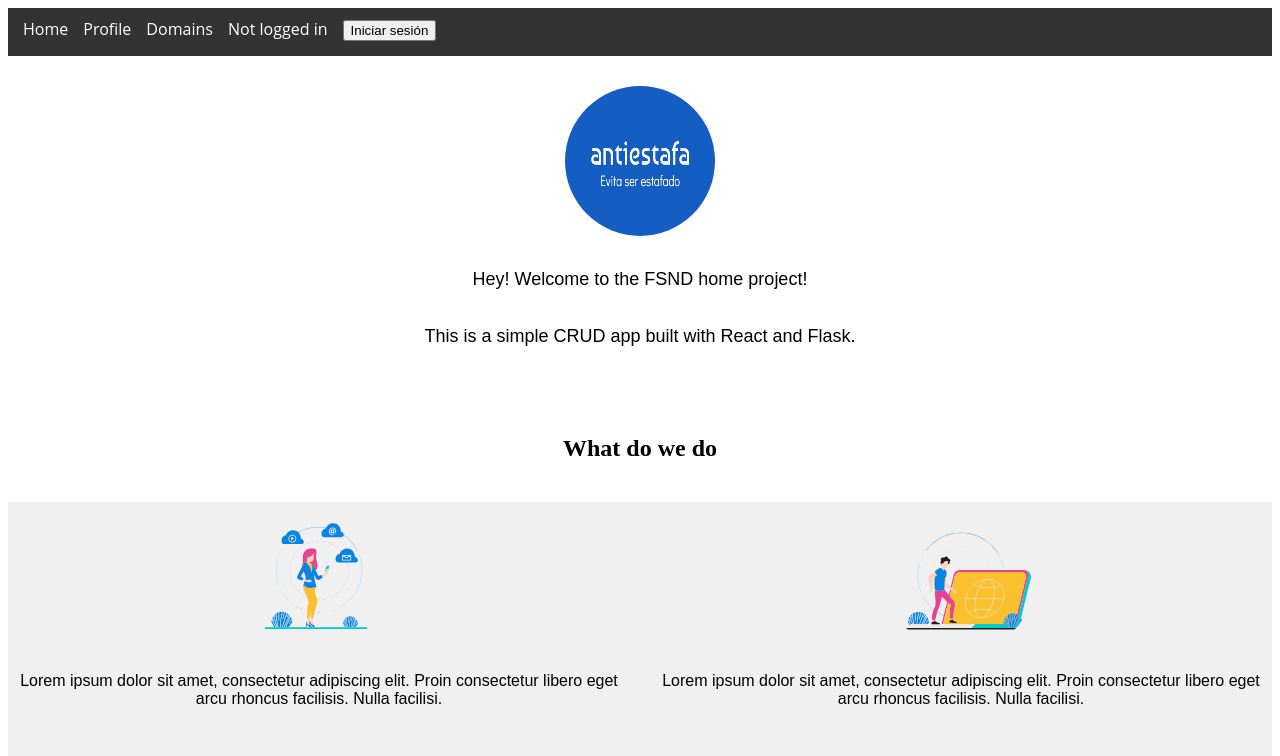
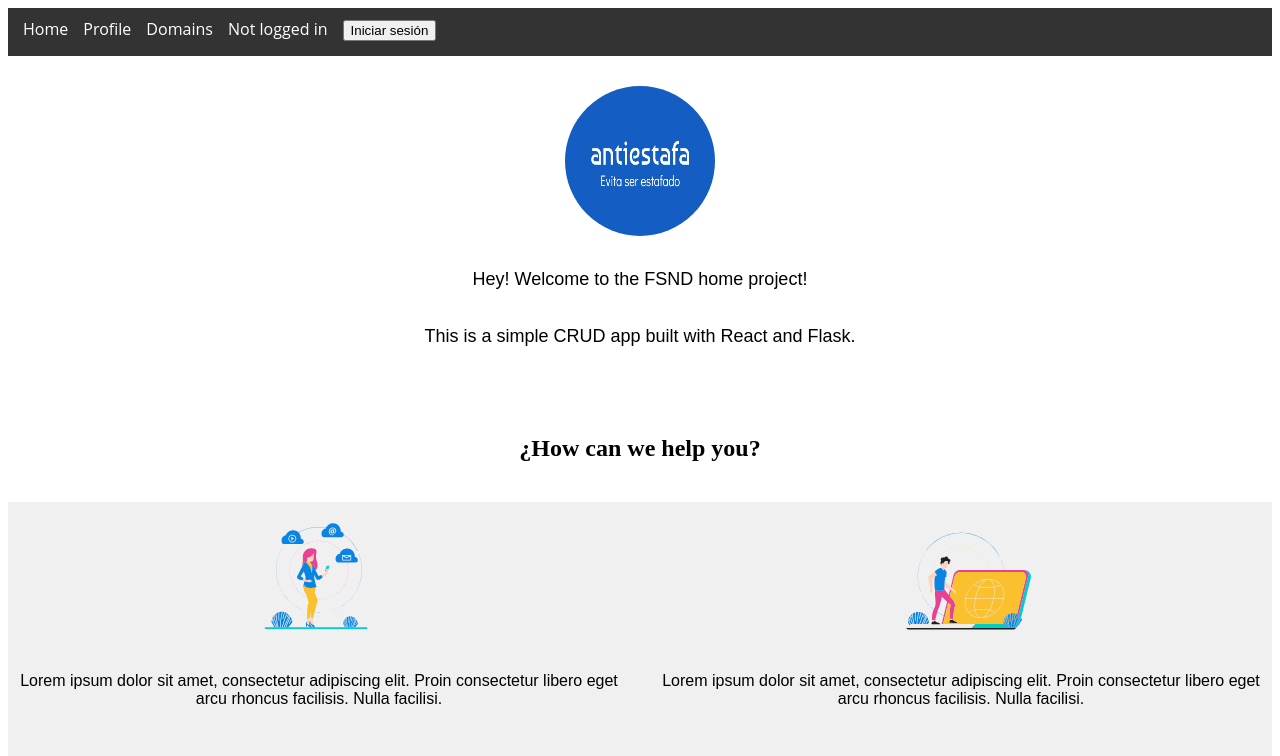
Before and after one commit to ehernandezvilla/FinalFSNDProject, a React (Create React App) app in the folder frontend/: page / in a window 1280 px wide. Shown: the top 756 px of the page. Built offline with nearby package versions, Linux system fonts and the light colour scheme; no server answers.

Commit message:
Small text modifications

```diff
--- a/frontend/src/views/Home.js
+++ b/frontend/src/views/Home.js
@@ -16,7 +16,7 @@ const Home = () => {
         <p>Hey! Welcome to the FSND home project!</p>
         <p>This is a simple CRUD app built with React and Flask.</p>
       </div>
-      <h2 className="heading-text">What do we do</h2>
+      <h2 className="heading-text">¿How can we help you?</h2>
       <div className="grid-container">
         <div>
           <img src={icon1} alt="Icon 1" className="icon" />
```
